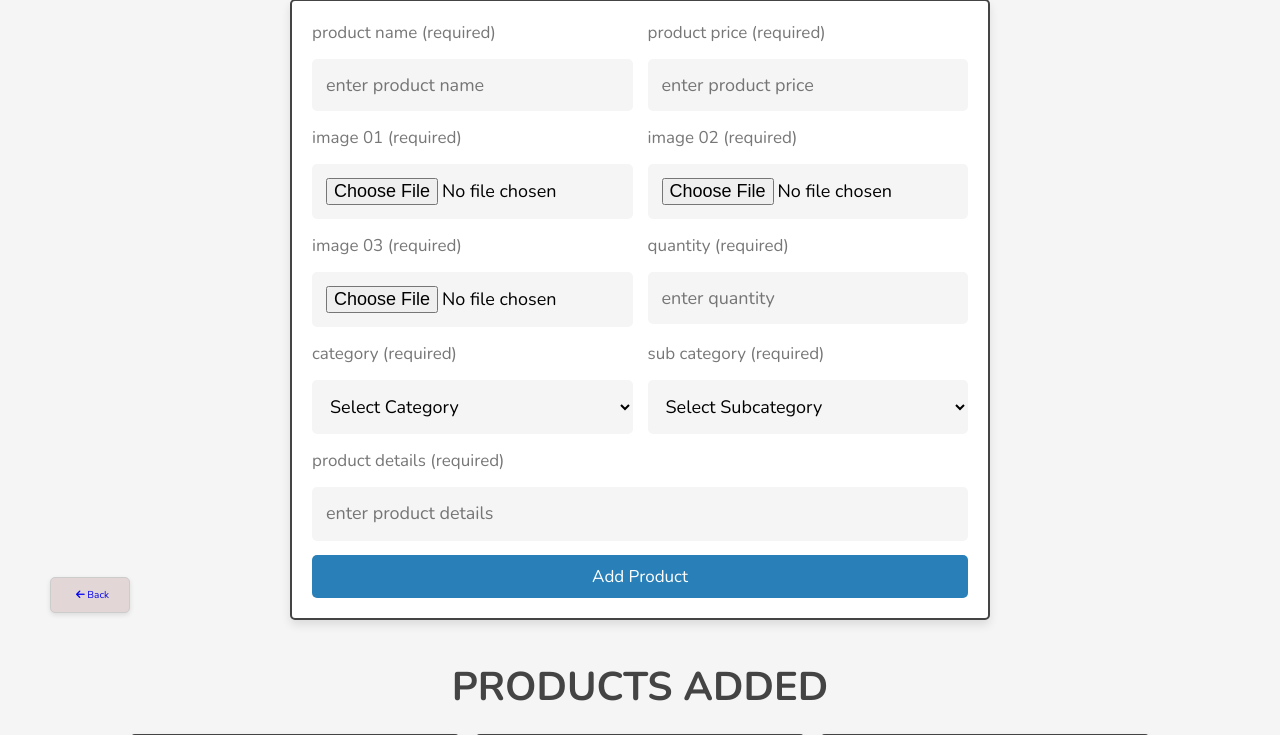
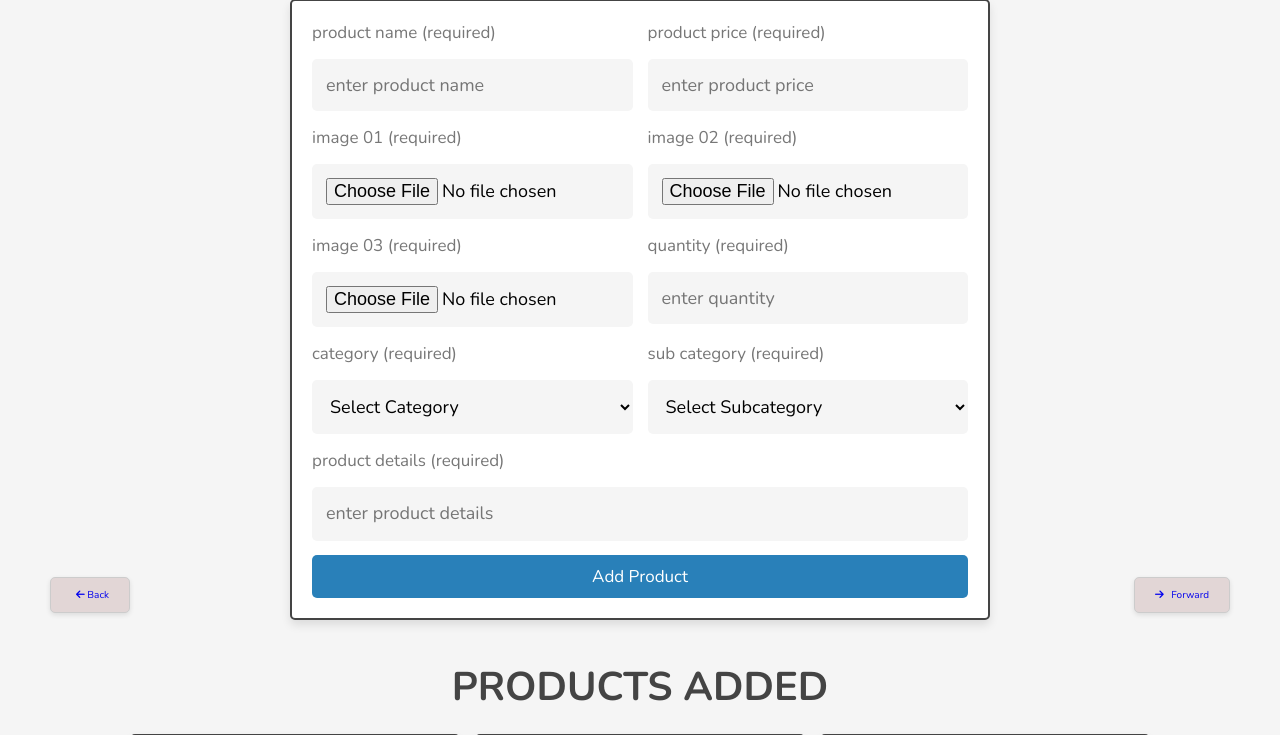
Before and after one commit to AminKaammoun/Echri-Tounsi, a PHP site: page /Echri-Tounsi/admin/products.php in a window 1280 px wide. Shown: the part 167-902 px from the top of the page. Run offline with PHP 8.4, Linux system fonts and the light colour scheme; a user stored in the database is signed in; data comes from the database, SQL or seed files in the repository; data that the repository does not hold is empty; some libraries are stand-ins or nearby versions.

Commit message:
forward button+color change

```diff
--- a/admin/products.php
+++ b/admin/products.php
@@ -267,16 +267,8 @@ if (isset($_GET['delete'])) {
             xhr.send();
          }
       });
-      window.onscroll = function() {scrollFunction()};
 
-      function scrollFunction() {
-         var backButton = document.querySelector('.back-button');
-         if (document.body.scrollTop > 20 || document.documentElement.scrollTop > 20) {
-            backButton.style.bottom = "10px"; // Adjust this value as needed
-         } else {
-            backButton.style.bottom = "20px"; // Adjust this value as needed
-         }
-      }
+
    </script>
 
 
--- a/components/admin_header.php
+++ b/components/admin_header.php
@@ -19,11 +19,18 @@
    <?php
    $current_page = basename($_SERVER['PHP_SELF']);
    if ($current_page !== 'dashboard.php') {
-       echo '<a href="javascript:void(0);" onclick="goBack();" class="back-button navbar">
-                 <i class="fas fa-arrow-left"></i> Back
-             </a>';
-   }
+      echo '<a href="javascript:void(0);" onclick="goBack();" class="back-button navbar">
+                <i class="fas fa-arrow-left"></i> Back
+            </a>';
+  }
    ?>
+    <?php
+        if ($current_page !== 'dashboard.php') {
+            echo '<a href="javascript:void(0);" onclick="goForward();" class="forward-button navbar">
+                    <i class="fas fa-arrow-right"></i> Forward
+                  </a>';
+        }
+        ?>
       <a href="../admin/dashboard.php" class="logo " style="display: flex;justify-content: center;align-items: center;gap:2rem"><img
             src="../images/logo_board.png" width="150px" />
 
@@ -72,6 +79,9 @@
         }
     }
       window.onscroll = function() {scrollFunction()};
+      function goForward() {
+            history.forward(); // Using the browser's forward function
+        }
 
 function scrollFunction() {
    var backButton = document.querySelector('.back-button');
@@ -80,6 +90,12 @@ function scrollFunction() {
    } else {
       backButton.style.bottom = "20px"; // Adjust this value as needed
    }
+   var forwardButton = document.querySelector('.forward-button');
+   if (document.body.scrollTop > 20 || document.documentElement.scrollTop > 20) {
+      forwardButton.style.bottom = "10px"; // Adjust this value as needed
+   } else {
+      forwardButton.style.bottom = "20px"; // Adjust this value as needed
+   }
 }
 window.onload = function() {
         scrollFunction();
--- a/css/admin_style.css
+++ b/css/admin_style.css
@@ -11,7 +11,7 @@
    --border:.2rem solid var(--black);
    --box-shadow:0 .5rem 1rem rgba(0,0,0,.1);
 }
-.back-button {
+.back-button{
    position: fixed;
    bottom: 150px; /* Adjust this value as needed */
    left: 50px; /* Adjust this value as needed */
@@ -23,9 +23,24 @@
    box-shadow: 0 2px 5px rgba(0, 0, 0, 0.1);
    transition: all 0.3s ease;
 }
+.forward-button{
+   position: fixed;
+   bottom: 150px; /* Adjust this value as needed */
+   right: 50px; /* Adjust this value as needed */
+   z-index: 9999;
+   background-color: #e2d6d6;
+   border: 1px solid #ccc;
+   padding: 10px 20px;
+   border-radius: 5px;
+   box-shadow: 0 2px 5px rgba(0, 0, 0, 0.1);
+   transition: all 0.3s ease;
+}
 
 .back-button i {
    margin-left: 5px;
+}
+.forward-button i {
+   margin-right: 5px;
 }
 
 *{
```
